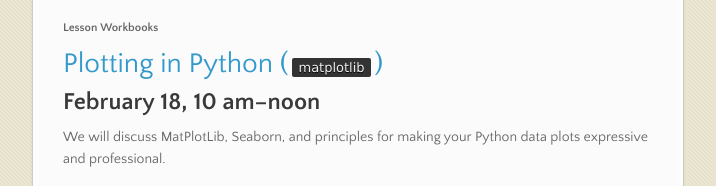
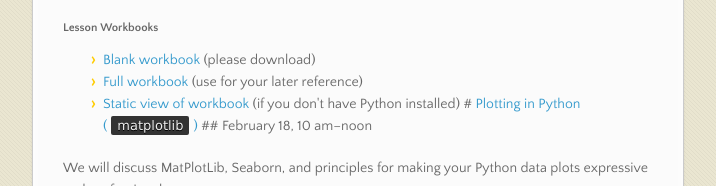
Before and after one commit to illinois-cse/python-sp15, a plain HTML site: page index.html in a window 1280 px wide. Shown: the part 1734-1920 px from the top of the page, without its empty margins (283-999 px from the left). Drawn offline with nearby package versions, Linux system fonts and the light colour scheme.

```diff
--- a/index.html
+++ b/index.html
@@ -106,12 +106,16 @@
 <h5>
 <a id="lesson-workbooks-1" class="anchor" href="#lesson-workbooks-1" aria-hidden="true"><span class="octicon octicon-link"></span></a>Lesson Workbooks</h5>
 
-<h1>
-<a id="plotting-in-python-matplotlib" class="anchor" href="#plotting-in-python-matplotlib" aria-hidden="true"><span class="octicon octicon-link"></span></a><a href="#matplotlib">Plotting in Python (<code>matplotlib</code>)</a>
-</h1>
-
-<h2>
-<a id="february-18-10-amnoon" class="anchor" href="#february-18-10-amnoon" aria-hidden="true"><span class="octicon octicon-link"></span></a>February 18, 10 am–noon</h2>
+<ul>
+<li>
+<a href="https://raw.githubusercontent.com/uiuc-cse/python-sp15/gh-pages/lessons/pandas-working.ipynb">Blank workbook</a> (please download)</li>
+<li>
+<a href="https://raw.githubusercontent.com/uiuc-cse/python-sp15/gh-pages/lessons/pandas.ipynb">Full workbook</a> (use for your later reference)</li>
+<li>
+<a href="http://nbviewer.ipython.org/gist/glaksh100/81ed89adbe8a2b54314f">Static view of workbook</a> (if you don't have Python installed)
+# <a href="#matplotlib">Plotting in Python (<code>matplotlib</code>)</a>
+## February 18, 10 am–noon</li>
+</ul>
 
 <p>We will discuss MatPlotLib, Seaborn, and principles for making your Python data plots expressive and professional.</p>
 
```
Also changed, not shown: params.json (+1 -1 lines).
